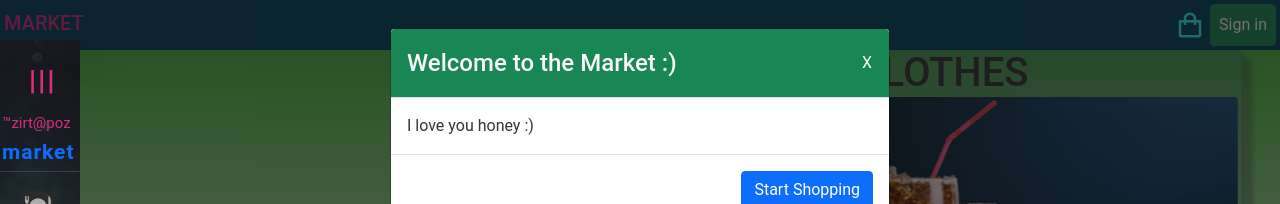
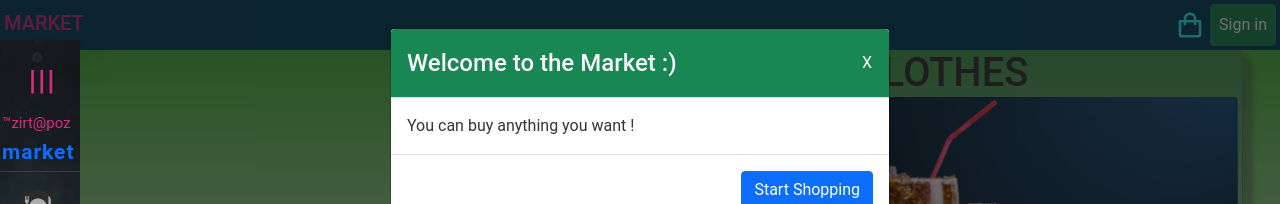
Before and after one commit to gorkmbs/marketPlace-Frontend-React-Redux, a React (Create React App) app: page / in a window 1280 px wide. Shown: the top 204 px of the page. Built offline with nearby package versions, Linux system fonts and the light colour scheme; no server answers.

Commit message:
test done

```diff
--- a/src/App.js
+++ b/src/App.js
@@ -163,7 +163,7 @@ function App() {
               X
             </button>
           </Modal.Header>
-          <Modal.Body>I love you honey :)</Modal.Body>
+          <Modal.Body>You can buy anything you want !</Modal.Body>
           <Modal.Footer>
             <Button
               variant="primary"
```
